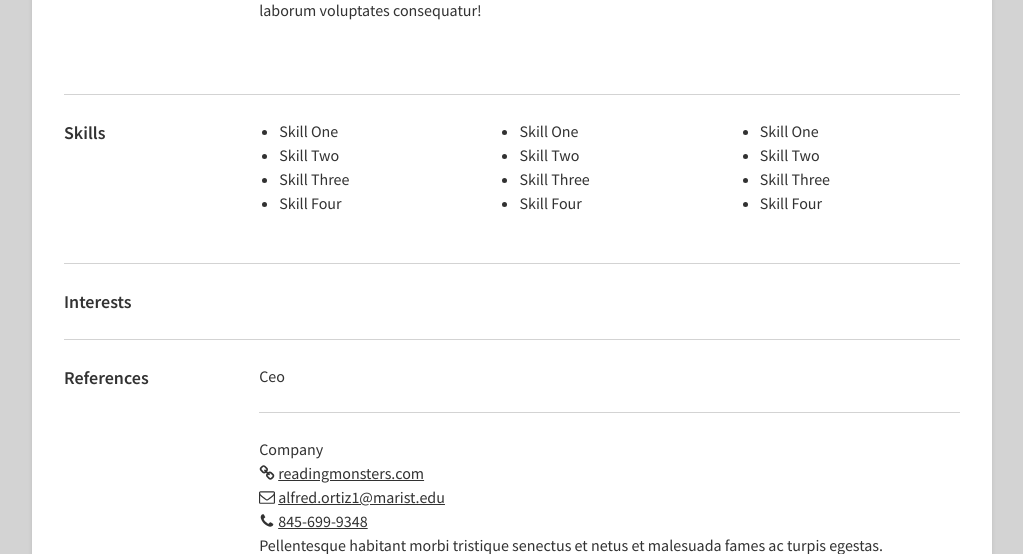
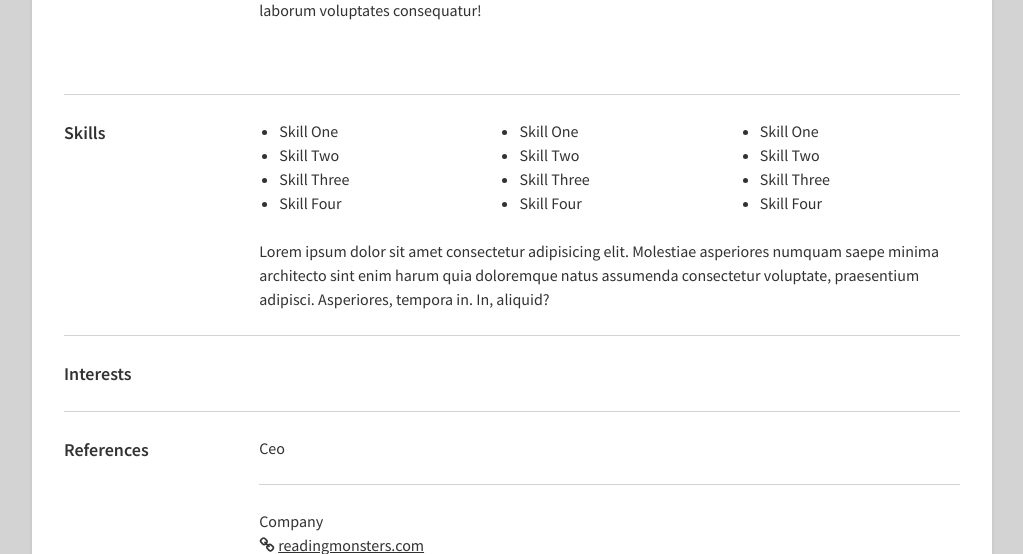
Before and after one commit to AlfyCodes/cmpt-221-labs, a Flask app: template lab2/Resume Project/templates/resume.html in a window 1280 px wide. Shown: the part 1202-1756 px from the top of the page, without its empty margins (128-1151 px from the left). Run offline with Flask 2, Linux system fonts and the light colour scheme; the template is opened without the code that fills it, so the values that code supplies are empty; some libraries are stand-ins or nearby versions.

Commit message:
added <p> holder for skills

```diff
--- a/lab2/Resume Project/templates/resume.html
+++ b/lab2/Resume Project/templates/resume.html
@@ -155,7 +155,7 @@
             <div class="section_title">Skills</div>
             <!--*Div Wrapper Start*-->
             <div>
-                <!-- Skill #1 -->
+                <!-- Skill Container Start -->
                 <div class="skills_container">
                     <!--!!SKILL TO REMEMBER!! ul><li*4 will automatically create 4 lists*****-->
                     <ul>
@@ -181,7 +181,10 @@
 
 
                 </div>
-                <!--Skill #1 Ends-->
+                <!--Skill Container End-->
+                <p>
+                    Lorem ipsum dolor sit amet consectetur adipisicing elit. Molestiae asperiores numquam saepe minima architecto sint enim harum quia doloremque natus assumenda consectetur voluptate, praesentium adipisci. Asperiores, tempora in. In, aliquid?
+                </p>
             </div>
             <!--*Div Wrapper End*-->
         </section>
```
